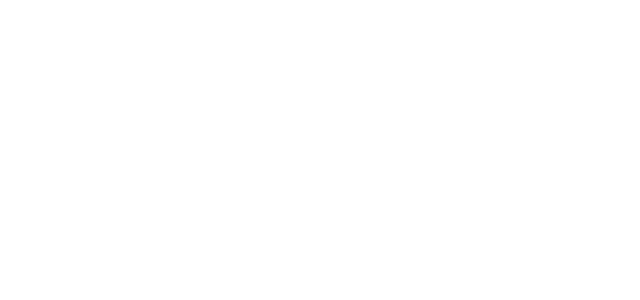
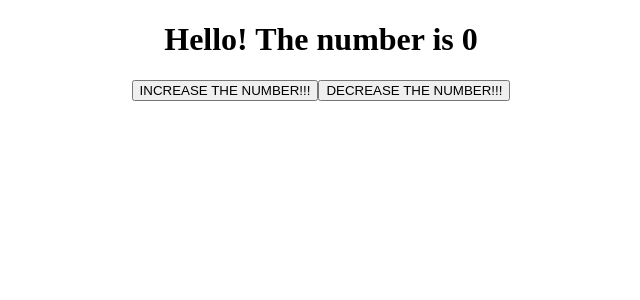
Before and after one commit to MomentaiBro/redux-practice, a React (Create React App) app: page / in a window 1280 px wide. Shown: the top 300 px of the page, without its empty margins (319-959 px from the left). Built offline with nearby package versions, Linux system fonts and the light colour scheme.

Commit message:
first practice with state - warm up

```diff
--- a/src/App.js
+++ b/src/App.js
@@ -1,10 +1,16 @@
-
+import { useState } from 'react';
 import './App.css';
 
+
 function App() {
+
+  const [count, setCount] = useState(0);
+
   return (
     <div className="App">
-
+      <h1>Hello! The number is {count} </h1>
+      <button onClick={() => setCount( count + 1)}> INCREASE THE NUMBER!!!</button>
+      <button onClick={() => setCount(count - 1)}> DECREASE THE NUMBER!!!</button>
     </div>
   );
 }
```
